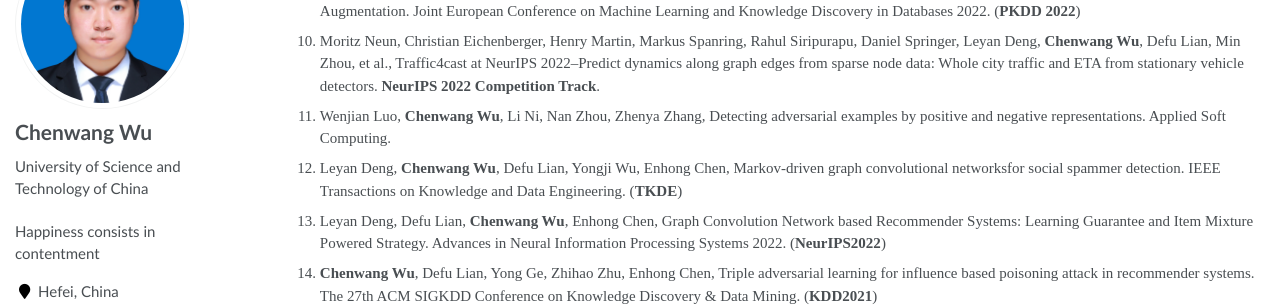
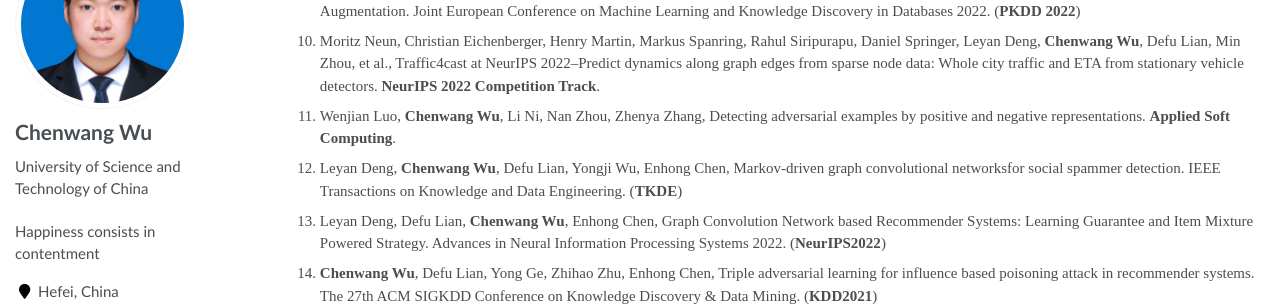
Before and after one commit to Daftstone/Daftstone.github.io, a Jekyll site: the page built from _pages/about.md, in a window 1280 px wide and 900 px high, scrolled down 492 px. Shown: the part 152-458 px from the top of the window. Built offline with Jekyll 4.4.1, drawn with Linux system fonts in a browser that asks for light colours.

```diff
--- a/_pages/about.md
+++ b/_pages/about.md
@@ -36,7 +36,7 @@ My research interests include data mining, especially on recommender System Secu
 12. Qingyang Wang, Defu Lian, **Chenwang Wu**, Enhong Chen, Towards robust recommender systems via triple cooperative defense. International Conference on Web Information Systems Engineering 2022. (**WISE2022, best paper**)
 14. Zhihao Zhu, **Chenwang Wu**, Min Zhou, Hao Liao, Defu Lian, Enhong Chen, Resisting Graph Adversarial Attack via Cooperative Homophilous Augmentation. Joint European Conference on Machine Learning and Knowledge Discovery in Databases 2022. (**PKDD 2022**)
 15. Moritz Neun, Christian Eichenberger, Henry Martin, Markus Spanring, Rahul Siripurapu, Daniel Springer, Leyan Deng, **Chenwang Wu**, Defu Lian, Min Zhou, et al., Traffic4cast at NeurIPS 2022–Predict dynamics along graph edges from sparse node data: Whole city traffic and ETA from stationary vehicle detectors. **NeurIPS 2022 Competition Track**.
-16. Wenjian Luo, **Chenwang Wu**, Li Ni, Nan Zhou, Zhenya Zhang, Detecting adversarial examples by positive and negative representations. Applied Soft Computing.
+16. Wenjian Luo, **Chenwang Wu**, Li Ni, Nan Zhou, Zhenya Zhang, Detecting adversarial examples by positive and negative representations. **Applied Soft Computing**.
 17. Leyan Deng, **Chenwang Wu**, Defu Lian, Yongji Wu, Enhong Chen, Markov-driven graph convolutional networksfor social spammer detection. IEEE Transactions on Knowledge and Data Engineering. (**TKDE**)
 18. Leyan Deng, Defu Lian, **Chenwang Wu**, Enhong Chen, Graph Convolution Network based Recommender Systems: Learning Guarantee and Item Mixture Powered Strategy. Advances in Neural Information Processing Systems 2022. (**NeurIPS2022**)
 19. **Chenwang Wu**, Defu Lian, Yong Ge, Zhihao Zhu, Enhong Chen, Triple adversarial learning for influence based poisoning attack in recommender systems. The 27th ACM SIGKDD Conference on Knowledge Discovery & Data Mining. (**KDD2021**)
```
